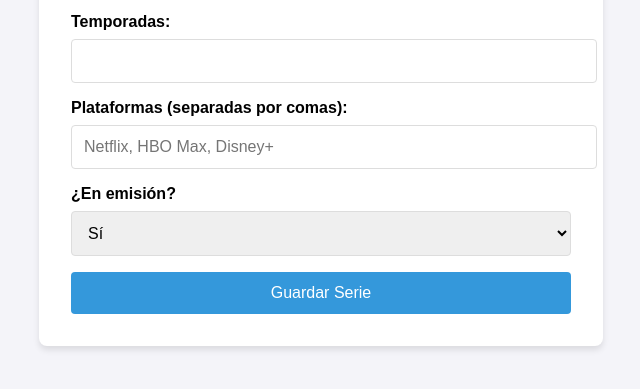
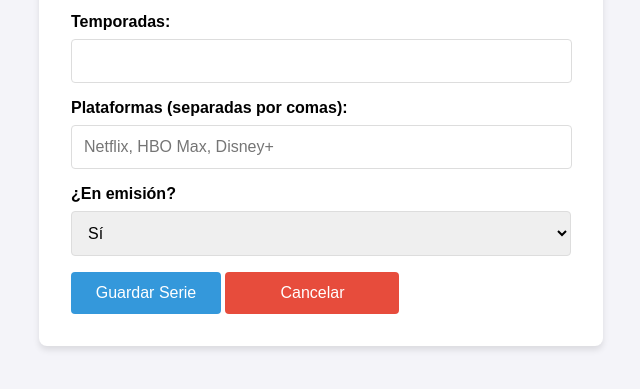
Before and after one commit to CesarBadilloV/CRUD-MONGO, a website: page public/html/create.html in a window 1280 px wide. Shown: the part 339-728 px from the top of the page, without its empty margins (319-959 px from the left). Drawn offline with Linux system fonts and the light colour scheme.

Commit message:
se metio mas diseño al boton

```diff
--- a/public/css/create.css
+++ b/public/css/create.css
@@ -38,8 +38,16 @@ label {
     font-weight: bold;
 }
 
-input, select {
-    width: 100%;
+input {
+    width: 95%;
+    padding: 0.75rem;
+    border: 1px solid #ddd;
+    border-radius: 4px;
+    font-size: 1rem;
+}
+
+select {
+    width: 500px;
     padding: 0.75rem;
     border: 1px solid #ddd;
     border-radius: 4px;
@@ -55,8 +63,26 @@ input, select {
     border-radius: 4px;
     cursor: pointer;
     transition: background-color 0.3s;
+    width: 150px;
 }
 
 .submit-btn:hover {
     background-color: #2980b9;
 }
+
+.cancel-btn {
+  display: inline-block;
+  text-decoration: none;
+  text-align: center;
+  background-color: #e74c3c;
+  color: white;
+  padding: 0.75rem;
+  font-size: 1rem;
+  border-radius: 4px;
+  transition: background-color 0.3s;
+  width: 150px;
+}
+
+a.cancel-btn:hover {
+  background-color: #c0392b;
+}
--- a/public/html/create.html
+++ b/public/html/create.html
@@ -33,7 +33,10 @@
                 </select>
             </div>
 
-            <button type="submit" class="submit-btn">Guardar Serie</button>
+            <div>
+                <button type="submit" class="submit-btn">Guardar Serie</button>
+                <a href="index.html" class="cancel-btn">Cancelar</a>
+            </div>
         </form>
     </div>
 
--- a/public/js/create.js
+++ b/public/js/create.js
@@ -27,5 +27,12 @@ document.getElementById("formSerie").addEventListener("submit", async (e) => {
   } catch (error) {
     console.error("Error:", error);
     alert("Error al crear la serie: " + error.message);
+
+  // Botón Cancelar
+  document.getElementById("btn-cancelar").addEventListener("click", () => {
+    if(confirm("¿Seguro que quieres cancelar? Los datos no guardados se perderán.")) {
+      window.location.href = "http://localhost:3000";
+    }
+  });
   }
 });
```
